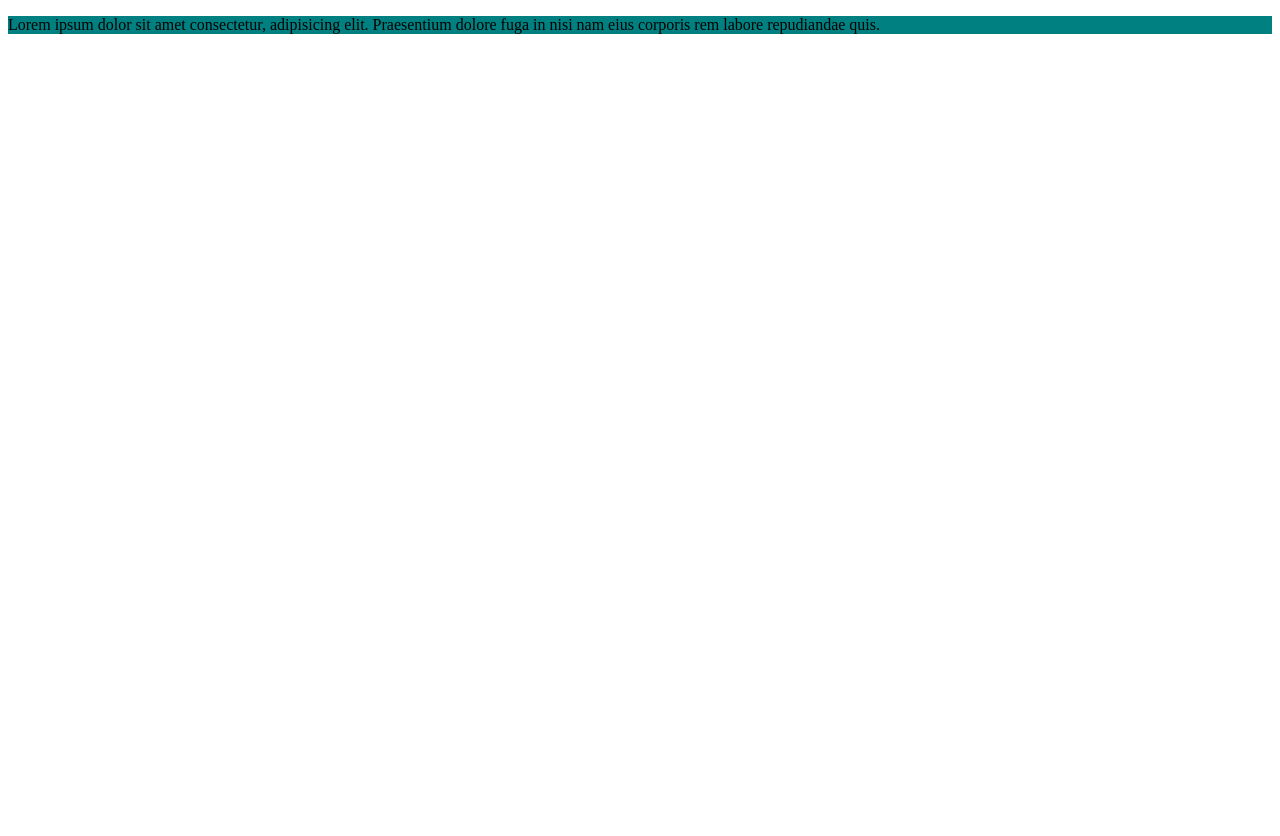
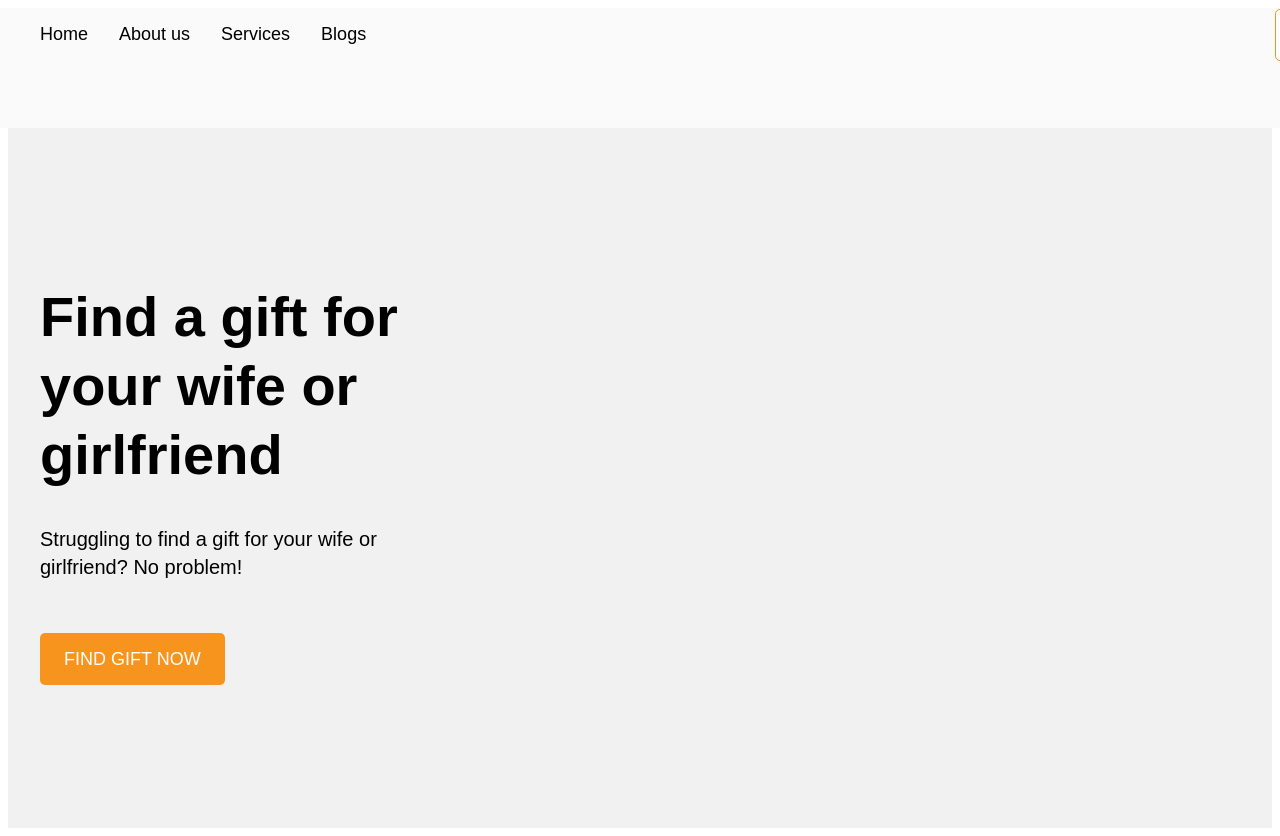
Before and after one commit to usai2005/super, a website built with Parcel: page src/index.html in a window 1280 px wide. Before the commit the page ends 800 px from the top, so only its background shows below. Built offline with nearby package versions, Linux system fonts and the light colour scheme.

Commit message:
header and hero added

```diff
--- a/src/index.html
+++ b/src/index.html
@@ -8,7 +8,17 @@
     <script type="module" src="./index.js"></script>
   </head>
   <body>
+    <header>
+      <include src="./partials/header.html"></include>
+
+
+    </header>
+    <main>
+      <include src="./partials/hero.html"></include>
+    </main>
     <!-- ❗️❗️❗️ Add partials like so for every page -->
-    <include src="./partials/header.html"></include>
+
+
+  <footer></footer>
   </body>
 </html>
--- a/src/partials/header.html
+++ b/src/partials/header.html
@@ -1,4 +1,26 @@
-<p class="text">
-  Lorem ipsum dolor sit amet consectetur, adipisicing elit. Praesentium dolore
-  fuga in nisi nam eius corporis rem labore repudiandae quis.
-</p>
+<header class="header-fixed">
+  <div class="container">
+    <!-- <a class="logo-link" href="./index.html"
+       ><img src="./images/logo.png" alt="logo" width="41" height="39"
+    /></a> -->
+
+    <nav>
+      <ul class="header-nav-list list">
+        <li class="header-list-item">
+          <a class="header-list-link link" href="">Home</a>
+        </li>
+        <li class="header-list-item">
+          <a class="header-list-link link" href="">About us</a>
+        </li>
+        <li class="header-list-item">
+          <a class="header-list-link link" href="">Services</a>
+        </li>
+        <li class="header-list-item">
+          <a class="header-list-link link" href="">Blogs</a>
+        </li>
+      </ul>
+    </nav>
+
+    <button class="header-button button" type="button">GIFT FINDER</button>
+  </div>
+</header>
--- /dev/null
+++ b/src/partials/hero.html
@@ -0,0 +1,21 @@
+
+
+    <!-- hero section -->
+    <section class="hero">
+     <div class="container">
+      <div class="hero-text">
+        <h1 class="hero-title">Find a gift for your wife or girlfriend</h1>
+      <p class="hero-subtitle">
+        Struggling to find a gift for your wife or girlfriend? No problem!
+      </p>
+      <button class="hero-button" type="button">Find gift now</button>
+      </div>
+      <!-- <img class="img-hero"
+
+        src="./images/background.jpg"
+        alt="happy couple"
+        width="720"
+        height="700"
+      /> -->
+     </div>
+    </section>
--- a/src/sass/_header.scss
+++ b/src/sass/_header.scss
@@ -1,3 +1,62 @@
-.text {
-    background: teal;
-}
+.header-fixed {
+    position: fixed;
+    left: 50%;
+    transform: translateX(-50%);
+    z-index: 99;
+    width: 1440px;
+    height: 120px;
+
+    background-color: var(--gray-background);
+  }
+
+  header .container {
+    display: flex;
+    align-items: center;
+    justify-content: center;
+    padding-right: 34px;
+    padding-left: 80px;
+    width: 1440px;
+  }
+  .logo-link {
+    margin-right: auto;
+    padding-top: 39px;
+    padding-bottom: 38px;
+  }
+  .header-list-link {
+    padding-top: 47px;
+    padding-bottom: 47px;
+    color: var(--main-text-color);
+    font-size: 18px;
+    line-height: 1.22;
+  }
+  .header-list-item:not(:last-child) {
+    margin-right: 31px;
+  }
+
+  .header-list-link:hover,
+  .header-list-link:focus {
+    color: var(--accent-color);
+  }
+
+  .header-button,
+  .button {
+    cursor: pointer;
+    padding: 14px 25px;
+    margin-left: auto;
+    color: var(--accent-color);
+    font-size: 18px;
+    line-height: 1.22;
+    border: 1px solid #f7941e;
+    border-radius: 5px;
+    background-color: var(--secondery-color);
+  }
+
+  .header-button:hover,
+  .header-button:focus {
+    color: var(--secondery-color);
+    background-color: var(--accent-color);
+    border: 1px solid var(--secondery-color);
+  }
+  .header-nav-list {
+    display: flex;
+  }
--- /dev/null
+++ b/src/sass/_hero.scss
@@ -0,0 +1,58 @@
+.hero {
+    padding-top: 120px;
+
+    color: var(--main-text-color);
+    background-color: var(--about-color);
+  }
+
+  .hero .container {
+    display: flex;
+    position: relative;
+  }
+
+  .hero-text {
+    padding-top: 154px;
+    padding-bottom: 143px;
+
+  }
+
+  .hero-title {
+    margin-bottom: 36px;
+    width: 433px;
+
+    font-size: 56px;
+    line-height: calc(69 / 56);
+  }
+  .hero-subtitle {
+    margin-bottom: 52px;
+    width: 422px;
+
+    font-size: 20px;
+    line-height: calc(28 / 20);
+  }
+  .hero-button {
+    cursor: pointer;
+    color: var(--secondery-color);
+    background-color: var(--accent-color);
+    font-size: 18px;
+    line-height: calc(22 / 18);
+    text-align: center;
+    text-transform: uppercase;
+    border: none;
+    border-radius: 5px;
+    padding: 15px 24px;
+  }
+  .hero-button:hover,
+  .hero-button:focus {
+    color: var(--accent-color);
+    background-color: var(--main-text-color);
+  }
+
+  .img-hero {
+    position: absolute;
+    top: 0;
+    right: -120px;
+
+    width: 720px;
+    height: 700px;
+  }
--- /dev/null
+++ b/src/sass/_variables.scss
@@ -0,0 +1,42 @@
+:root {
+    --main-text-color: #000000;
+    --accent-color: #f7941e;
+    --secondery-color: #ffffff;
+    --about-color: #f1f1f2;
+    --gray-background: #fafafa;
+  }
+  body {
+    font-family: "Montserrat", sans-serif;
+  }
+
+  button {
+    font-family: inherit;
+  }
+
+  img {
+    display: block;
+    width: 100%;
+    height: auto;
+  }
+
+  h1,
+  h2,
+  h3,
+  h4,
+  p {
+    margin: 0;
+  }
+
+  .list {
+    list-style: none;
+  }
+
+  .link {
+    text-decoration: none;
+  }
+
+  .container {
+    margin: 0 auto;
+    width: 1200px;
+    padding: 0 15px;
+  }
--- a/src/sass/index.scss
+++ b/src/sass/index.scss
@@ -1 +1,3 @@
+@import './variables';
 @import './header';
+@import './hero';
```
